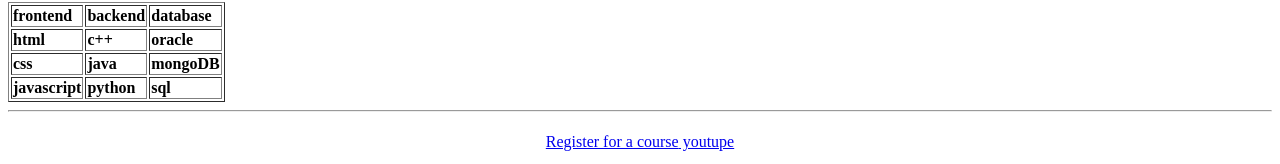
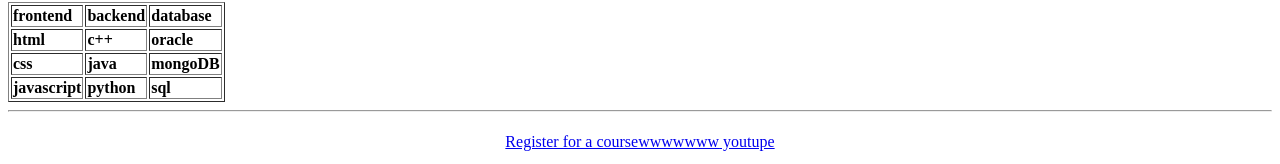
Before and after one commit to Vimala-Devi/Registration-Form, a plain HTML site: page index.html in a window 1280 px wide. Shown: the part 882-1046 px from the top of the page. Drawn offline with Linux system fonts and the light colour scheme.

Commit message:
Update index.html

```diff
--- a/index.html
+++ b/index.html
@@ -46,7 +46,7 @@
         </h4>
         <center>
             <p>
-                <a href="index1.html"> Register for a course</a><a href="https://www.youtube.com/watch?v=m67-bOpOoPU"> youtupe</a>
+                <a href="index1.html"> Register for a coursewwwwwww</a><a href="https://www.youtube.com/watch?v=m67-bOpOoPU"> youtupe</a>
             </p>
         </center>
  </body>
```
